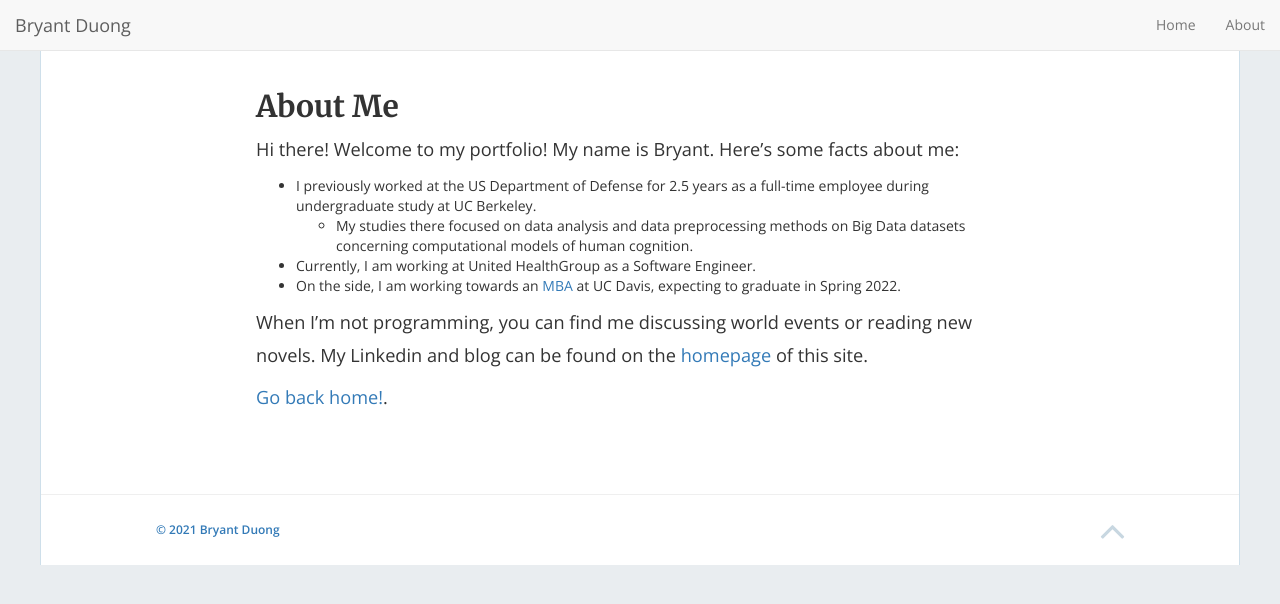
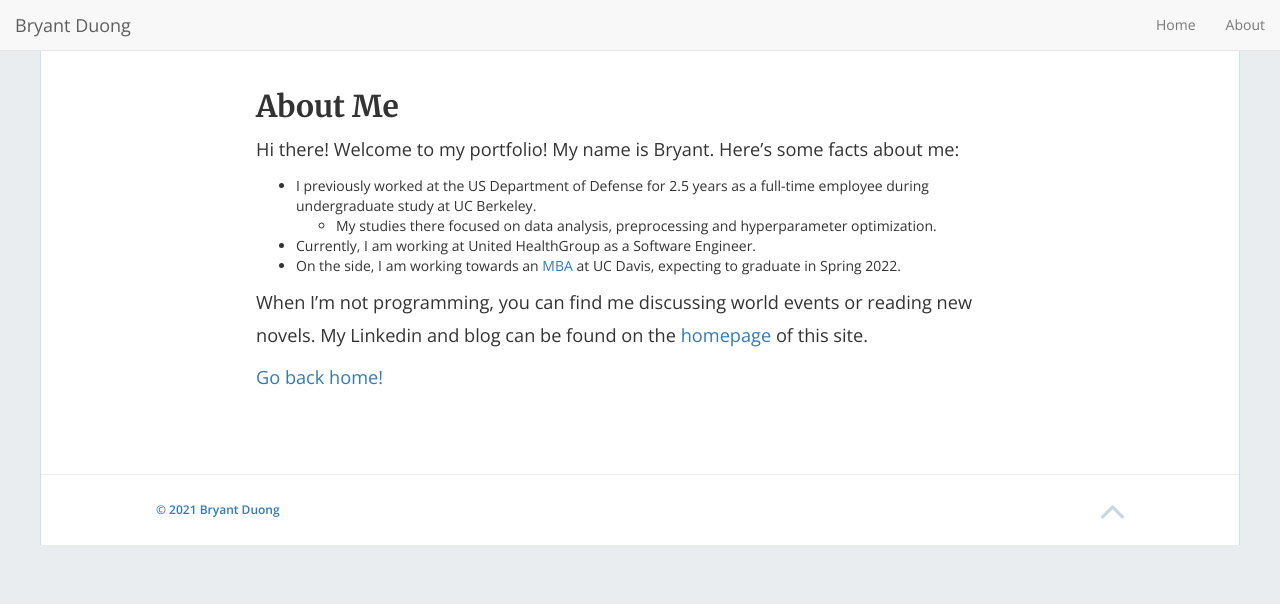
Before and after one commit to bryantduong/bryantduong.github.io, a Jekyll site: the page built from about.md, in a window 1280 px wide. Shown: the top 604 px of the page. Built offline with Jekyll 4.4.1, drawn with Linux system fonts in a browser that asks for light colours; nearby versions of some CDN libraries.

Commit message:
Update about.md

```diff
--- a/about.md
+++ b/about.md
@@ -7,10 +7,10 @@ permalink: /about/
 
 Hi there! Welcome to my portfolio!  My name is Bryant.  Here's some facts about me:
 * I previously worked at the US Department of Defense for 2.5 years as a full-time employee during undergraduate study at UC Berkeley.
-  * My studies there focused on data analysis and data preprocessing methods on Big Data datasets concerning computational models of human cognition.
+  * My studies there focused on data analysis, preprocessing and hyperparameter optimization.
 * Currently, I am working at United HealthGroup as a Software Engineer.
 * On the side, I am working towards an [MBA](https://gsm.ucdavis.edu/online-mba) at UC Davis, expecting to graduate in Spring 2022.
 
 When I'm not programming, you can find me discussing world events or reading new novels. My Linkedin and blog can be found on the [homepage](/index.html) of this site.
 
-[Go back home!](/index.html).
+[Go back home!](/index.html)
```
